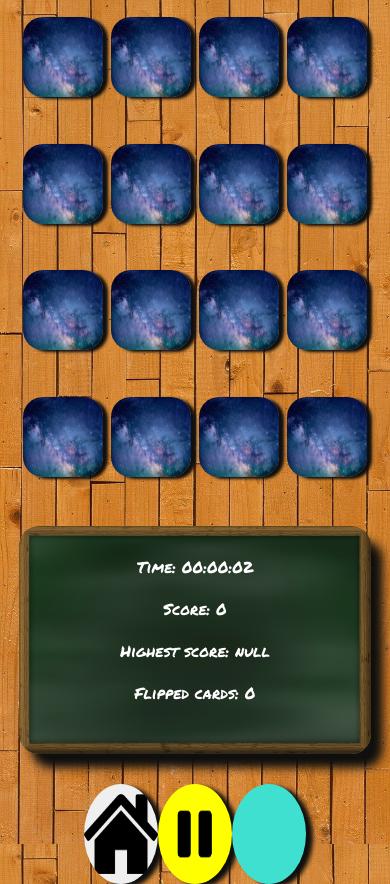
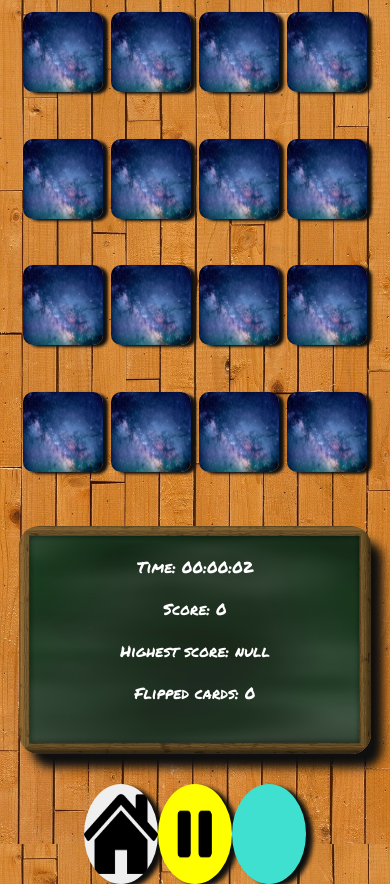
Before and after one commit to JulioNel/MemoryGame, a plain HTML site: page index.html in a window 390 px wide. Both pictures are taken after a click on the button 101 px from the left and 584 px from the top of the page. Drawn offline with nearby package versions, Linux system fonts and the light colour scheme.

Commit message:
responsive

```diff
--- a/style.css
+++ b/style.css
@@ -438,10 +438,10 @@ h1 {
     .card {
 
         margin: auto;
-        margin: 7px;
+        margin: 2px;
         width: 80px;
         height: 80px;
-        border-radius: 20px;
+        border-radius: 10px;
         background-image: url('img/cardBackground.jpg');
         background-repeat: no-repeat;
         background-size: 100% 100%;
```
